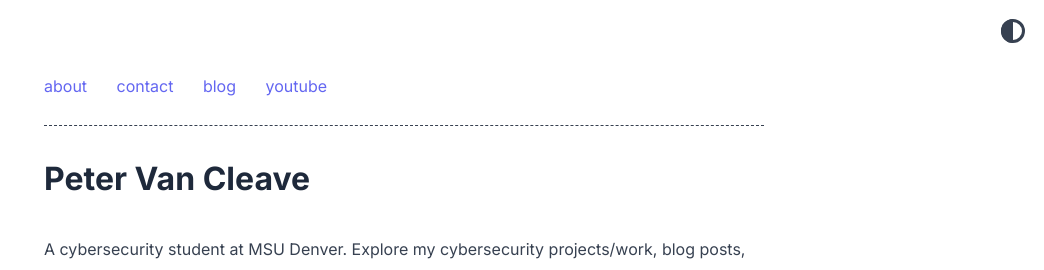
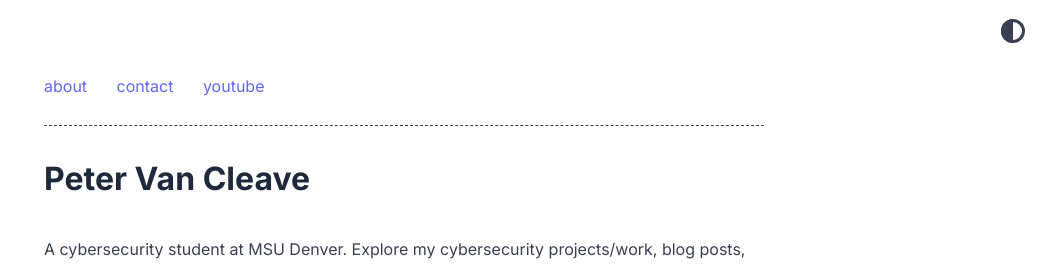
Before and after one commit to petervancleave/petervancleave.github.io, a Jekyll site: the page built from index.md, in a window 1280 px wide. Shown: the top 270 px of the page, without its empty margins (236-1280 px from the left). Built offline with Jekyll 4.4.1, drawn with Linux system fonts in a browser that asks for light colours.

Commit message:
Update home.yml

```diff
--- a/_data/home.yml
+++ b/_data/home.yml
@@ -4,9 +4,6 @@ navbar_entries:
 
   - title: contact
     url: https://petervancleave.github.io/contact/
-
-  - title: blog
-    url: https://medium.com/@petervancleave1
 
   - title: youtube
     url:
```
